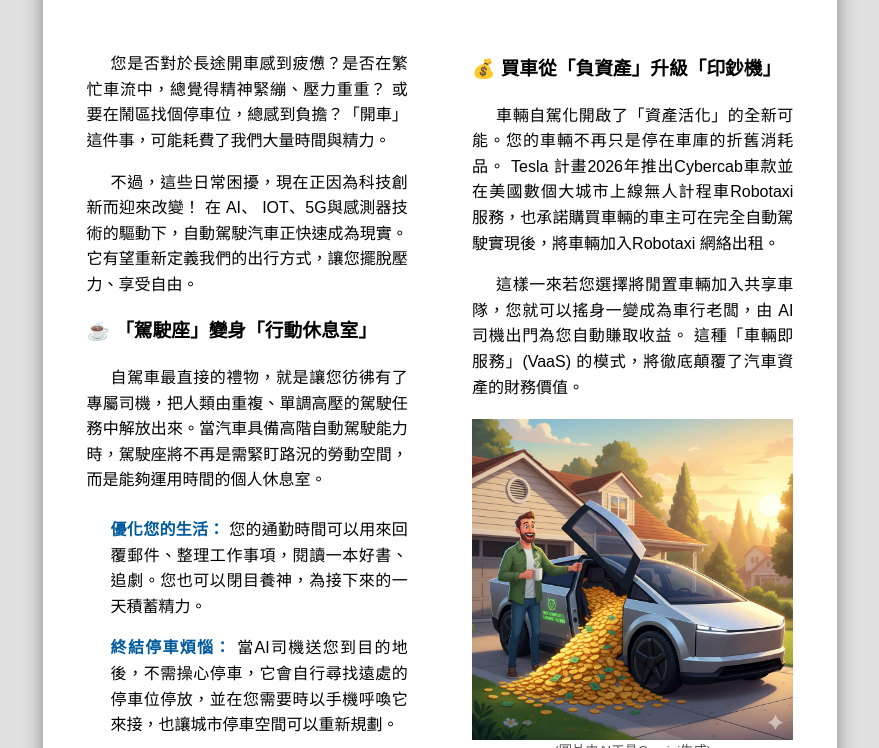
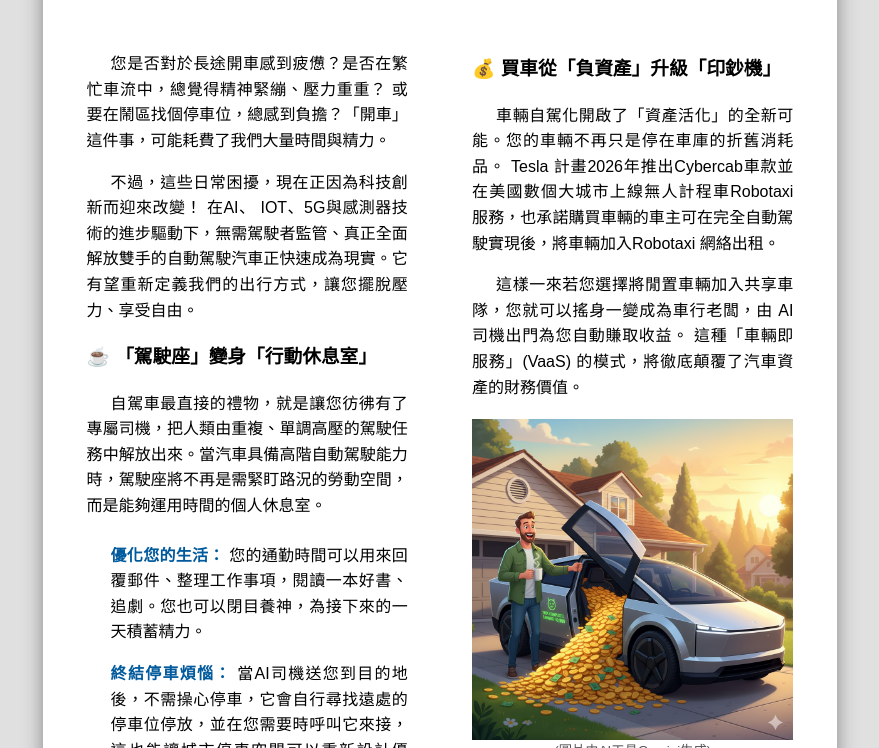
Before and after one commit to adamlee144/depot, a plain HTML site: page magazine_column_v11.html in a window 1280 px wide. Shown: the part 204-952 px from the top of the page, without its empty margins (200-1079 px from the left). Drawn offline with Linux system fonts and the light colour scheme.

Commit message:
Update magazine_column_v11.html

```diff
--- a/magazine_column_v11.html
+++ b/magazine_column_v11.html
@@ -110,8 +110,8 @@
 						或要在鬧區找個停車位，總感到負擔？「開車」這件事，可能耗費了我們大量時間與精力。
 					</p>
 					<p>
-						不過，這些日常困擾，現在正因為科技創新而迎來改變！ 在 AI、
-						IOT、5G與感測器技術的驅動下，自動駕駛汽車正快速成為現實。它有望重新定義我們的出行方式，讓您擺脫壓力、享受自由。
+						不過，這些日常困擾，現在正因為科技創新而迎來改變！ 在AI、
+						IOT、5G與感測器技術的進步驅動下，無需駕駛者監管、真正全面解放雙手的自動駕駛汽車正快速成為現實。它有望重新定義我們的出行方式，讓您擺脫壓力、享受自由。
 					</p>
 					<h3>☕ 「駕駛座」變身「行動休息室」</h3>
 
@@ -128,7 +128,7 @@
 						<li>
 							<strong>終結停車煩惱：</strong>
 							<span
-								>當AI司機送您到目的地後，不需操心停車，它會自行尋找遠處的停車位停放，並在您需要時以手機呼喚它來接，也讓城市停車空間可以重新規劃。</span
+								>當AI司機送您到目的地後，不需操心停車，它會自行尋找遠處的停車位停放，並在您需要時呼叫它來接，這也能讓城市停車空間可以重新設計優化。</span
 							>
 						</li>
 					</ul>
@@ -148,7 +148,9 @@
 						<br /><br />「永不疲勞」與「超人類感知」
 					</p>
 					<p>
-						AI 司機不會因為昨夜失眠而疲勞遲鈍，未來其感知能力透過車聯網 (V2X)
+						AI
+						司機的反應速度比人類快上數倍，也不會因為昨夜失眠而疲勞遲鈍，始終維持穩定。未來其感知能力透過車聯網
+						(V2X)
 						技術，更能超越人類的感官極限，即使在視線之外，也能「聽見」前方車輛發出的緊急變道或剎車信號。
 						這種聯網能力也賦予 AI
 						司機類似人類聽路況廣播般，當收到前方車輛回饋的積水、施工等實時路況警示時，能夠更從容地提前調度應對潛在的道路風險。
```
